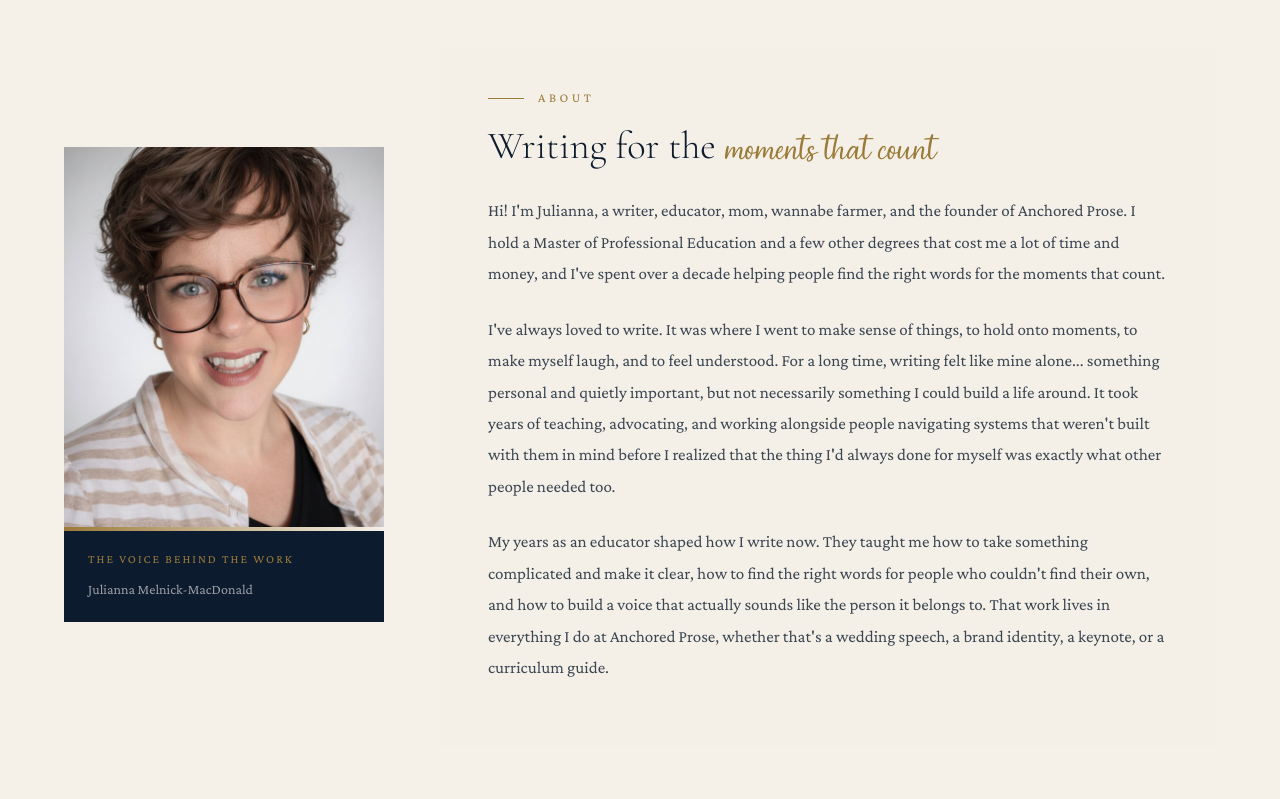
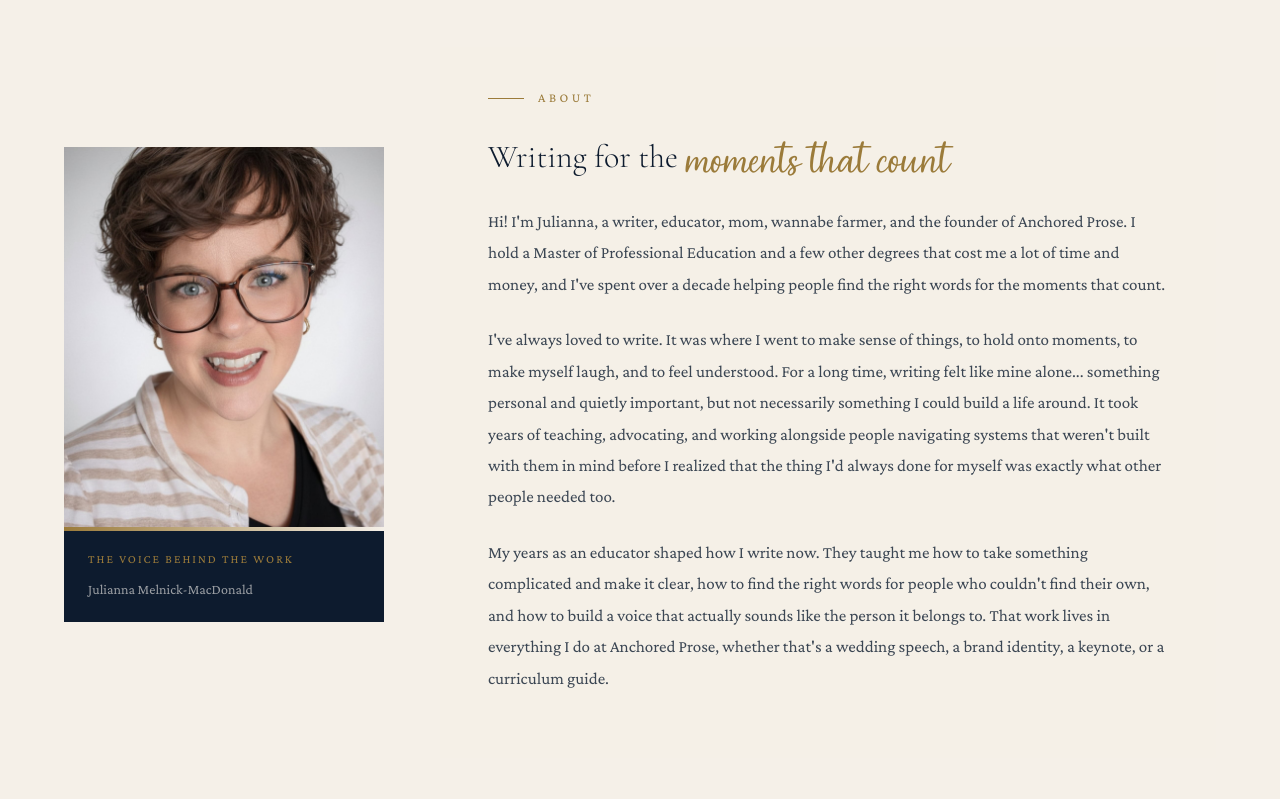
Before and after one commit to jmelnickmacdonald/anchoredprose, a Next.js app: page / in a window 1280 px wide. Shown: the part 801-1600 px from the top of the page. Built offline with nearby package versions, Linux system fonts and the light colour scheme.

Commit message:
Update page.js

```diff
--- a/src/app/page.js
+++ b/src/app/page.js
@@ -211,8 +211,8 @@ export default function Home() {
           </div>
           <div className="about-text">
             <div className="section-label">About</div>
-            <h2 style={{ fontFamily: 'var(--font-display)', fontSize: 'clamp(28px,3vw,46px)', fontWeight: 300, lineHeight: 1.1, marginBottom: '28px', whiteSpace: 'nowrap', color: 'var(--navy)' }}>
-              Writing for the <span style={{ fontFamily: 'var(--font-script)', fontSize: '1em', color: 'var(--gold)', fontStyle: 'normal', display: 'inline', verticalAlign: 'baseline', position: 'relative', top: '0.1em' }}>moments that count</span>
+            <h2 style={{ fontFamily: 'var(--font-display)', fontSize: 'clamp(24px,2.5vw,38px)', fontWeight: 300, lineHeight: 1.1, marginBottom: '28px', whiteSpace: 'nowrap', color: 'var(--navy)' }}>
+              Writing for the <span style={{ fontFamily: 'var(--font-script)', fontSize: '1.5em', color: 'var(--gold)', fontStyle: 'normal', display: 'inline', verticalAlign: 'baseline', position: 'relative', top: '0.18em' }}>moments that count</span>
             </h2>
             <p className="about-body">
               Hi! I&apos;m Julianna, a writer, educator, mom, wannabe farmer, and the founder of Anchored Prose. I hold a Master of Professional Education and a few other degrees that cost me a lot of time and money, and I&apos;ve spent over a decade helping people find the right words for the moments that count.
@@ -289,7 +289,11 @@ export default function Home() {
           </h2>
         </div>
         <div className="testimonials-featured" onClick={() => setExpandedTest(expandedTest === 'featured' ? null : 'featured')} style={{ cursor: 'pointer' }}>
-          <blockquote>&ldquo;{expandedTest === 'featured' ? TESTIMONIALS[0].quote : TESTIMONIALS[0].pull}&rdquo;</blockquote>
+          {expandedTest === 'featured' ? (
+            <blockquote>&ldquo;{TESTIMONIALS[0].quote}&rdquo;</blockquote>
+          ) : (
+            <blockquote style={{ fontFamily: 'var(--font-script)', fontSize: 'clamp(24px, 3vw, 38px)', fontStyle: 'normal', lineHeight: 1.4, marginBottom: '20px', color: 'var(--cream)' }}>&ldquo;{TESTIMONIALS[0].pull}&rdquo;</blockquote>
+          )}
           <p className="testimonial-name" style={{ marginTop: '20px' }}>{TESTIMONIALS[0].name}</p>
           <p className="testimonial-role">{TESTIMONIALS[0].role}</p>
           <p style={{ fontFamily: 'var(--font-body)', fontSize: '11px', letterSpacing: '2px', textTransform: 'uppercase', color: 'rgba(155,123,58,0.7)', marginTop: '12px' }}>{expandedTest === 'featured' ? '— Less' : '+ Read full'}</p>
@@ -304,7 +308,7 @@ export default function Home() {
               )}
               <p className="testimonial-name">{t.name}</p>
               {t.role && <p className="testimonial-role">{t.role}</p>}
-              <p style={{ fontFamily: 'var(--font-body)', fontSize: '11px', letterSpacing: '2px', textTransform: 'uppercase', color: 'rgba(155,123,58,0.6)', marginTop: '12px' }}>{expandedTest === i ? '— Less' : '+ Read more'}</p>
+              <p className="testimonial-card-readmore" style={{ fontFamily: 'var(--font-body)', fontSize: '11px', letterSpacing: '2px', textTransform: 'uppercase', color: 'rgba(155,123,58,0.6)' }}>{expandedTest === i ? '— Less' : '+ Read more'}</p>
             </div>
           ))}
         </div>
```
